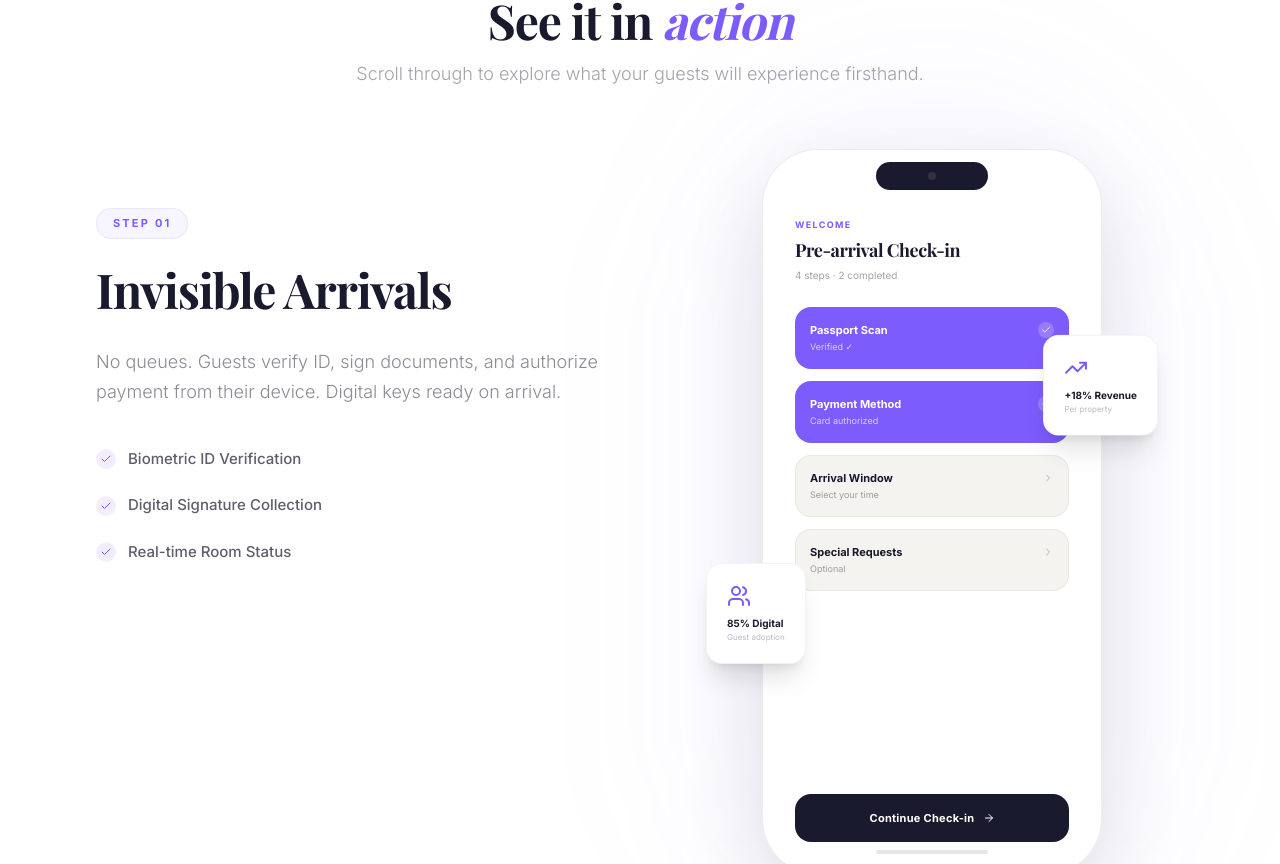
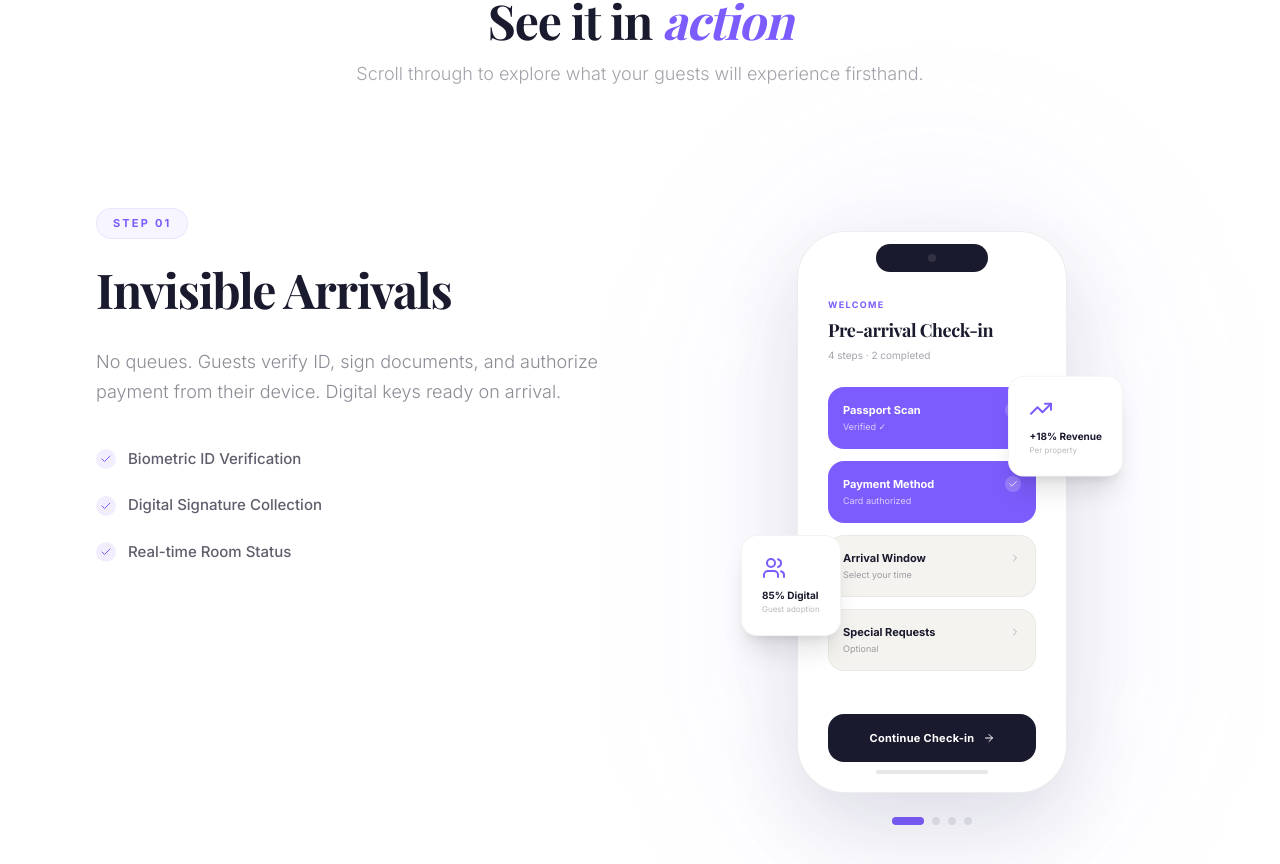
Before and after one commit to cricketmagician/vnexora, a Next.js app: page /mango in a window 1280 px wide. Shown: the part 5602-6466 px from the top of the page. Built offline with nearby package versions, Linux system fonts and the light colour scheme; a web font is replaced by a local one.

Commit message:
Shrink phone mockup size for better layout balance

```diff
--- a/src/app/mango/page.tsx
+++ b/src/app/mango/page.tsx
@@ -909,13 +909,13 @@ export default function MangoPremiumPage() {
                 whileInView={{ opacity: 1, x: 0 }}
                 viewport={{ once: true }}
                 transition={{ duration: 0.8, ease: [0.22, 1, 0.36, 1] }}
-                className="relative w-[300px] md:w-[340px]"
+                className="relative w-[240px] md:w-[270px]"
               >
                 {/* Subtle glow behind phone */}
                 <div className="absolute -inset-16 bg-[#7C5CFC]/5 rounded-full blur-[80px]" />
 
                 {/* Phone Frame */}
-                <div className="relative bg-white rounded-[3.5rem] p-3 shadow-[0_30px_80px_rgba(26,26,46,0.12)] border border-[#1A1A2E]/8">
+                <div className="relative bg-white rounded-[3rem] p-2.5 shadow-[0_30px_80px_rgba(26,26,46,0.12)] border border-[#1A1A2E]/8">
 
                   {/* Dynamic Island */}
                   <div className="absolute top-3 left-1/2 -translate-x-1/2 w-28 h-7 bg-[#1A1A2E] rounded-3xl z-30 flex items-center justify-center">
@@ -923,7 +923,7 @@ export default function MangoPremiumPage() {
                   </div>
 
                   {/* Screen */}
-                  <div className="relative h-[620px] md:h-[700px] rounded-[3rem] overflow-hidden bg-[#F5F3EF]">
+                  <div className="relative h-[480px] md:h-[540px] rounded-[2.5rem] overflow-hidden bg-[#F5F3EF]">
                     <AnimatePresence mode="wait">
                       {activeFeature === 0 && <ScreenCheckIn key="0" />}
                       {activeFeature === 1 && <ScreenMessages key="1" />}
```
